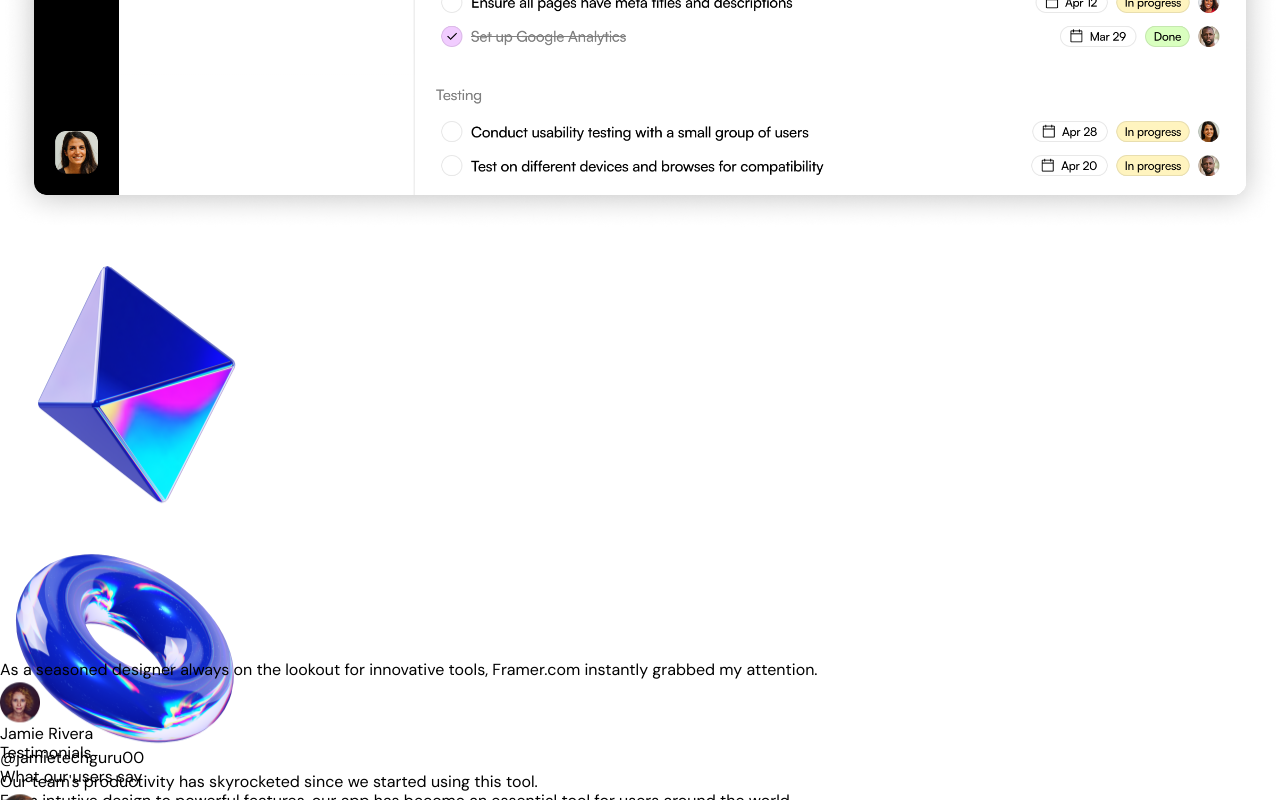
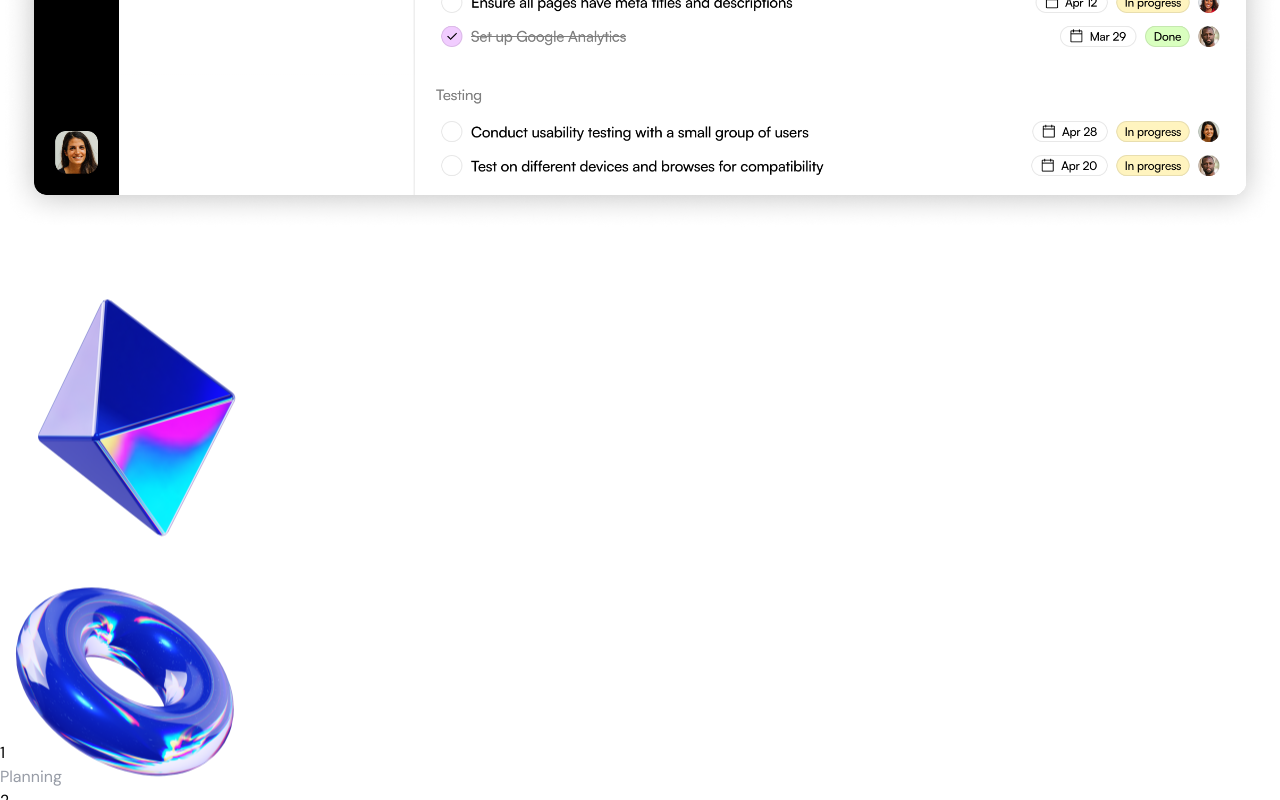
Before and after one commit to raisin-llc/Raisin, a Next.js app: page / in a window 1280 px wide. Shown: the part 6015-6815 px from the top of the page. Built offline with nearby package versions, Linux system fonts and the light colour scheme.

Commit message:
add: features components with hover to display carousel

```diff
--- a/src/app/page.tsx
+++ b/src/app/page.tsx
@@ -1,4 +1,5 @@
 import { CallToAction } from "@/sections/CallToAction";
+import Features from "@/sections/Features";
 import { Footer } from "@/sections/Footer";
 import { Header } from "@/sections/Header";
 import { Hero } from "@/sections/Hero";
@@ -14,8 +15,9 @@ export default function Home() {
       <Hero />
       <LogoTicker />
       <ProductShowcase />
+      <Features/>
       {/* <Pricing /> */}
-      <Testimonials />
+      {/* <Testimonials /> */}
       <CallToAction />
       <Footer />
     </>
--- /dev/null
+++ b/src/sections/Features.tsx
@@ -0,0 +1,161 @@
+"use client";
+
+import { useState } from "react";
+import { motion, AnimatePresence } from "framer-motion";
+
+// Define valid step number type
+type StepNumber = 1 | 2 | 3 | 4 | 5;
+
+interface ProcessDetail {
+  title: string;
+  description: string;
+  icon: string;
+  color: string;
+}
+
+const processDetails: Record<StepNumber, ProcessDetail> = {
+  1: { title: "Planning", description: "Strategic planning and analysis phase", icon: "📋", color: "from-blue-400 to-blue-600" },
+  2: { title: "Design", description: "Creative design and user experience", icon: "🎨", color: "from-purple-400 to-purple-600" },
+  3: { title: "Development", description: "Code implementation and building", icon: "💻", color: "from-green-400 to-green-600" },
+  4: { title: "Testing", description: "Quality assurance and testing", icon: "🔍", color: "from-orange-400 to-orange-600" },
+  5: { title: "Launch", description: "Deployment and go-live process", icon: "🚀", color: "from-red-400 to-red-600" }
+};
+
+const Features = () => {
+    const [hoveredNumber, setHoveredNumber] = useState<StepNumber | null>(null);
+    const numbers: StepNumber[] = [1, 2, 3, 4, 5];
+
+    const carouselOpacityDuration = 0.6; // Longer duration for a smooth fade-out
+    const carouselLayoutDuration = 0.2; // Quick collapse after fade-out
+
+    return (
+        <>
+            <div className="flex flex-col lg:flex-row items-center justify-center gap-8 lg:gap-12 p-8 lg:p-12">
+                {numbers.map((number, index) => (
+                    <div key={`step-wrapper-${number}`} className="flex flex-col lg:flex-row items-center">
+                        {/* Interactive element: Circle + Title */}
+                        <motion.div
+                            className="flex flex-col items-center cursor-pointer group"
+                            onMouseEnter={() => setHoveredNumber(number)}
+                            onMouseLeave={() => setHoveredNumber(null)}
+                        >
+                            <motion.div
+                                className={`w-20 h-20 bg-gradient-to-br ${processDetails[number].color} text-white rounded-full flex items-center justify-center font-bold text-3xl shadow-lg mb-3`}
+                                initial={{ scale: 1 }}
+                                animate={{
+                                    scale: hoveredNumber === number ? 1.3 : 1,
+                                    rotate: hoveredNumber === number ? 5 : 0
+                                }}
+                                transition={{
+                                    type: "spring",
+                                    stiffness: 400,
+                                    damping: 25,
+                                    mass: 0.8
+                                }}
+                                whileHover={{
+                                    boxShadow: "0 15px 35px rgba(0, 0, 0, 0.2)",
+                                    y: -2
+                                }}
+                                whileTap={{ scale: 0.95 }}
+                            >
+                                {number}
+                            </motion.div>
+                            <motion.h4
+                                className="text-sm font-semibold text-gray-700 text-center min-h-[2rem] flex items-center"
+                                initial={{ opacity: 0.7 }}
+                                animate={{
+                                    opacity: hoveredNumber === number ? 1 : 0.7,
+                                    scale: hoveredNumber === number ? 1.1 : 1,
+                                    color: hoveredNumber === number ? "#1F2937" : "#6B7280"
+                                }}
+                                transition={{ duration: 0.3 }}
+                            >
+                                {processDetails[number].title}
+                            </motion.h4>
+                        </motion.div>
+
+                        {/* Connecting Line */}
+                        {index < numbers.length - 1 && (
+                            <motion.div
+                                className="hidden lg:block w-12 h-0 border-t-2 border-dotted border-gray-400 mx-6 mt-[-2rem] xl:mt-[-2.5rem]"
+                                initial={{ scaleX: 0, originX: 0 }}
+                                animate={{ scaleX: 1 }}
+                                transition={{ delay: index * 0.15, duration: 0.4, ease: "circOut" }}
+                            />
+                        )}
+                    </div>
+                ))}
+            </div>
+
+            {/* Carousel Section - fade out content first, then collapse container */}
+            <AnimatePresence mode="wait">
+                {hoveredNumber !== null && (
+                    <motion.div
+                        key={hoveredNumber}
+                        initial={{ opacity: 0 }}
+                        animate={{
+                            opacity: 1,
+                            transition: {
+                                opacity: { duration: 0.3, ease: "easeIn" }
+                            }
+                        }}
+                        exit={{
+                            opacity: 0,
+                            transition: {
+                                opacity: { duration: carouselOpacityDuration, ease: "easeOut" }
+                            }
+                        }}
+                        className="mx-8"
+                        onAnimationComplete={() => {
+                            // Optional: Force removal of space or ensure cleanup if needed
+                            // This is a fallback in case the layout doesn't collapse as expected
+                        }}
+                    >
+                        {/* Inner wrapper to maintain space during fade-out */}
+                        <motion.div
+                            initial={{ maxHeight: 0, marginBottom: 0 }}
+                            animate={{
+                                maxHeight: 500, // Adjust if content is taller
+                                marginBottom: "2rem",
+                                transition: {
+                                    maxHeight: { duration: 0.4, type: "spring", stiffness: 200, damping: 25, delay: 0.1 },
+                                    marginBottom: { duration: 0.4, type: "spring", stiffness: 200, damping: 25, delay: 0.1 }
+                                }
+                            }}
+                            exit={{
+                                maxHeight: 0,
+                                marginBottom: 0,
+                                transition: {
+                                    maxHeight: { duration: carouselLayoutDuration, ease: "easeIn", delay: carouselOpacityDuration },
+                                    marginBottom: { duration: carouselLayoutDuration, ease: "easeIn", delay: carouselOpacityDuration }
+                                }
+                            }}
+                            className="overflow-hidden"
+                        >
+                            {/* Content */}
+                            <div className="bg-gradient-to-r from-gray-50 to-white rounded-xl p-8 shadow-2xl border border-gray-100">
+                                <div className="text-center">
+                                    <motion.div
+                                        className="text-6xl mb-4"
+                                        initial={{ scale: 0 }}
+                                        animate={{ scale: 1, transition: { type: "spring", stiffness: 260, damping: 20, delay: 0.2 } }}
+                                    >
+                                        {processDetails[hoveredNumber].icon}
+                                    </motion.div>
+                                    <h3 className="text-3xl font-bold text-gray-800 mb-3">
+                                        Step {hoveredNumber}: {processDetails[hoveredNumber].title}
+                                    </h3>
+                                    <p className="text-gray-600 text-lg max-w-3xl mx-auto">
+                                        {processDetails[hoveredNumber].description}
+                                    </p>
+                                </div>
+                            </div>
+                        </motion.div>
+                    </motion.div>
+                )}
+            </AnimatePresence>
+        </>
+    );
+}
+
+export default Features;
```
